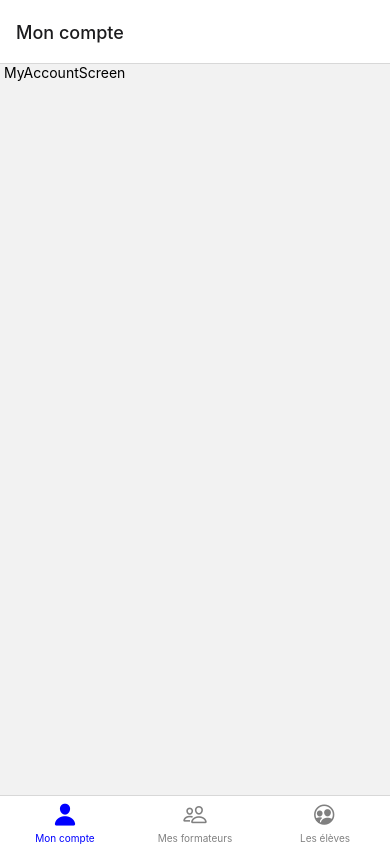
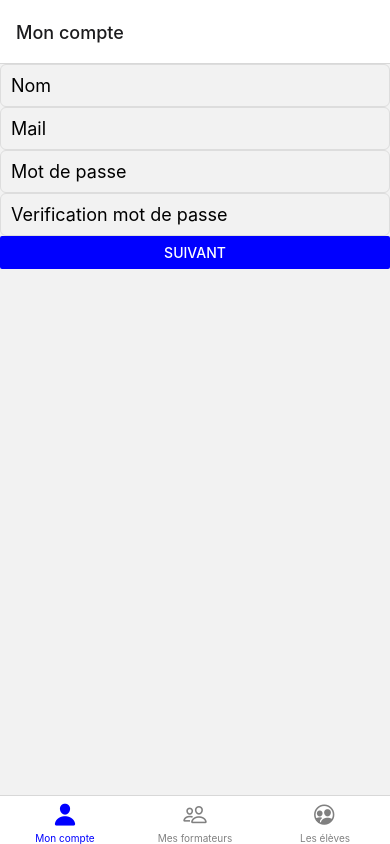
Before and after one commit to WildCodeSchool/2104-wns-remote-tsleague, a React Native app in the folder mobile/: screen / in a window 390 px wide. Built offline with nearby package versions, Linux system fonts and the light colour scheme.

Commit message:
feat: Basic Formik forms with Yup verification of inputs

```diff
--- a/mobile/App.tsx
+++ b/mobile/App.tsx
@@ -3,12 +3,28 @@ import React from "react";
 import { StyleSheet, Text, View } from "react-native";
 import { NavigationContainer } from "@react-navigation/native";
 import { createBottomTabNavigator } from "@react-navigation/bottom-tabs";
-import MyTeachersScreen from "./screens/MyTeachersScreen";
-import MyAccountScreen from "./screens/MyAccountScreen";
-import StudentsScreen from "./screens/StudentsScreen";
+import MyTeachersScreen from "./screens/myTeachers/MyTeachersScreen";
+import MyAccountScreen from "./screens/myAccount/MyAccountScreen";
+import StudentsScreen from "./screens/students/StudentsScreen";
 import { Ionicons } from "@expo/vector-icons";
 
 const Tab = createBottomTabNavigator();
+
+const getIconName = (name: string, focused: boolean) => {
+  switch (name) {
+    case "Mon compte":
+      return focused ? "person" : "person-outline";
+      break;
+    case "Mes formateurs":
+      return focused ? "people" : "people-outline";
+      break;
+    case "Les élèves":
+      return focused ? "people-circle" : "people-circle-outline";
+      break;
+    default:
+      break;
+  }
+};
 
 export default function App() {
   return (
@@ -16,16 +32,13 @@ export default function App() {
       <Tab.Navigator
         screenOptions={({ route }) => ({
           tabBarIcon: ({ focused, color, size }) => {
-            let iconName;
-
-            if (route.name === "Mon compte") {
-              iconName = focused ? "person" : "person-outline";
-            } else if (route.name === "Mes formateurs") {
-              iconName = focused ? "people" : "people-outline";
-            } else if (route.name === "Les élèves") {
-              iconName = focused ? "people-circle" : "people-circle-outline";
-            }
-            return <Ionicons name={iconName} size={size} color={color} />;
+            return (
+              <Ionicons
+                name={getIconName(route.name, focused)}
+                size={size}
+                color={color}
+              />
+            );
           },
           tabBarActiveTintColor: "blue",
           tabBarInactiveTintColor: "gray",
--- a/mobile/package.json
+++ b/mobile/package.json
@@ -14,12 +14,14 @@
     "@react-navigation/native-stack": "^6.1.0",
     "expo": "~42.0.1",
     "expo-status-bar": "~1.0.4",
+    "formik": "^2.2.9",
     "react": "16.13.1",
     "react-dom": "16.13.1",
     "react-native": "https://github.com/expo/react-native/archive/sdk-42.0.0.tar.gz",
     "react-native-safe-area-context": "3.2.0",
     "react-native-screens": "~3.4.0",
-    "react-native-web": "~0.13.12"
+    "react-native-web": "~0.13.12",
+    "yup": "^0.32.9"
   },
   "devDependencies": {
     "@babel/core": "^7.9.0",
--- a/mobile/screens/MyAccountScreen.tsx
+++ /dev/null
@@ -1,10 +0,0 @@
-import React from "react";
-import { Text, View } from "react-native";
-
-export default function MyAccountScreen() {
-    return (
-      <View>
-        <Text> MyAccountScreen </Text>
-      </View>
-    );
-  }
--- a/mobile/screens/MyTeachersScreen.tsx
+++ /dev/null
@@ -1,10 +0,0 @@
-import React from "react";
-import { Text, View } from "react-native";
-
-export default function MyTeachersScreen() {
-    return (
-      <View>
-        <Text> MyTeachersScreen </Text>
-      </View>
-    );
-  }
--- /dev/null
+++ b/mobile/screens/myAccount/MyAccountForm.tsx
@@ -0,0 +1,73 @@
+import React from "react";
+import { StyleSheet, Button, TextInput, View, Text } from "react-native";
+import { globalStyles } from "../../styles/global";
+import { Form, Formik } from "formik";
+import * as yup from "yup";
+
+const ClassroomSchema = yup.object({
+  name: yup.string()
+  .required()
+  .min(5),
+  email: yup.string()
+  .required()
+  .min(5),
+  password: yup.string()
+  .required(),
+  confirmPassword: yup.string()
+  .oneOf([yup.ref('password'), null], 'Les mots de passe ne sont pas les mêmes')
+})
+
+export default function MyAccountForm() {
+  return (
+    <View>
+      <Formik
+        initialValues={{
+          name: "",
+          email: "",
+          password: "",
+          confirmPassword: "",
+        }}
+        validationSchema={ClassroomSchema}
+        onSubmit={(values) => {
+          console.log(values);
+        }}
+      >
+        {(props) => (
+          <View>
+            <TextInput
+              style={globalStyles.input}
+              placeholder="Nom"
+              onChangeText={props.handleChange("name")}
+              value={props.values.name}
+            />
+
+            <TextInput
+              style={globalStyles.input}
+              placeholder="Mail"
+              onChangeText={props.handleChange("email")}
+              value={props.values.email}
+            />
+
+            <TextInput
+              style={globalStyles.input}
+              placeholder="Mot de passe"
+              secureTextEntry={true}
+              onChangeText={props.handleChange("password")}
+              value={props.values.password}
+            />
+
+            <TextInput
+              style={globalStyles.input}
+              placeholder="Verification mot de passe"
+              secureTextEntry={true}
+              onChangeText={props.handleChange("confirmPassword")}
+              value={props.values.confirmPassword}
+            />
+
+            <Button color="blue" title="Suivant" onPress={() => props.handleSubmit} />
+          </View>
+        )}
+      </Formik>
+    </View>
+  );
+}
--- a/mobile/screens/StudentsScreen.tsx
+++ b/mobile/screens/myAccount/MyAccountScreen.tsx
@@ -1,10 +1,11 @@
 import React from "react";
 import { Text, View } from "react-native";
+import MyAccountForm from './MyAccountForm';
 
-export default function StudentsScreen() {
+export default function MyAccountScreen() {
     return (
       <View>
-        <Text> StudentsScreen </Text>
+        <MyAccountForm/>
       </View>
     );
   }
--- /dev/null
+++ b/mobile/screens/myTeachers/MyTeachersForm.tsx
@@ -0,0 +1,51 @@
+import React from "react";
+import { StyleSheet, Button, TextInput, View, Text } from "react-native";
+import { globalStyles } from "../../styles/global";
+import { Form, Formik } from "formik";
+import * as yup from "yup";
+
+const MyTeachersSchema = yup.object({
+  name: yup.string()
+  .required()
+  .min(5),
+  email: yup.string()
+  .required()
+  .min(5),
+})
+
+export default function MyAccountForm() {
+  return (
+    <View>
+      <Formik
+        initialValues={{
+          name: "",
+          email: "",
+          password: "",
+          confirmPassword: "",
+        }}
+        validationSchema={MyTeachersSchema}
+        onSubmit={(values) => {}}
+      >
+        {(props) => (
+          <View>
+            <TextInput
+              style={globalStyles.input}
+              placeholder="Nom"
+              onChangeText={props.handleChange("name")}
+              value={props.values.name}
+            />
+
+            <TextInput
+              style={globalStyles.input}
+              placeholder="Mail"
+              onChangeText={props.handleChange("email")}
+              value={props.values.email}
+            />
+
+            <Button color="blue" title="Suivant" onPress={() => props.handleSubmit} />
+          </View>
+        )}
+      </Formik>
+    </View>
+  );
+}
--- /dev/null
+++ b/mobile/screens/myTeachers/MyTeachersScreen.tsx
@@ -0,0 +1,13 @@
+import React from "react";
+import { StyleSheet, Button, TextInput, View, Text } from "react-native";
+import { globalStyles } from "../../styles/global";
+import { Form, Formik } from "formik";
+import MyTeachersForm from "./MyTeachersForm";
+
+export default function MyTeachersScreen() {
+  return (
+    <View>
+      <MyTeachersForm/>
+    </View>
+  );
+}
--- /dev/null
+++ b/mobile/screens/students/StudentsForm.tsx
@@ -0,0 +1,51 @@
+import React from "react";
+import { StyleSheet, Button, TextInput, View, Text } from "react-native";
+import { globalStyles } from "../../styles/global";
+import { Form, Formik } from "formik";
+import * as yup from "yup";
+
+const StudentsSchema = yup.object({
+  name: yup.string()
+  .required()
+  .min(5),
+  email: yup.string()
+  .required()
+  .min(5),
+})
+
+export default function StudentsForm() {
+  return (
+    <View>
+      <Formik
+        initialValues={{
+          name: "",
+          email: "",
+          password: "",
+          confirmPassword: "",
+        }}
+        validationSchema={StudentsSchema}
+        onSubmit={(values) => {}}
+      >
+        {(props) => (
+          <View>
+            <TextInput
+              style={globalStyles.input}
+              placeholder="Nom"
+              onChangeText={props.handleChange("name")}
+              value={props.values.name}
+            />
+
+            <TextInput
+              style={globalStyles.input}
+              placeholder="Mail"
+              onChangeText={props.handleChange("email")}
+              value={props.values.email}
+            />
+
+            <Button color="blue" title="Suivant" onPress={() => props.handleSubmit} />
+          </View>
+        )}
+      </Formik>
+    </View>
+  );
+}
--- /dev/null
+++ b/mobile/screens/students/StudentsScreen.tsx
@@ -0,0 +1,13 @@
+import React from "react";
+import { StyleSheet, Button, TextInput, View, Text } from "react-native";
+import { globalStyles } from "../../styles/global";
+import { Form, Formik } from "formik";
+import StudentsForm from "./StudentsForm";
+
+export default function StudentsScreen() {
+  return (
+    <View>
+      <StudentsForm/>
+    </View>
+  );
+}
--- /dev/null
+++ b/mobile/styles/global.tsx
@@ -0,0 +1,25 @@
+import { StyleSheet } from 'react-native';
+
+
+export const globalStyles = StyleSheet.create({
+    titleText: {
+      fontSize: 18,
+      fontWeight: 'bold',
+      color: '#333',
+    },
+    paragraph: {
+      marginVertical: 8,
+      lineHeight: 20,
+    },
+    container: {
+      flex: 1,
+      padding: 20,
+    },
+    input: {
+      borderWidth: 1,
+      borderColor: '#ddd',
+      padding: 10,
+      fontSize: 18,
+      borderRadius: 6,
+    },
+  });
```
Also changed, not shown: mobile/screens/home/HomeScreen.tsx (renamed from mobile/screens/HomeScreen.tsx), 2 other files (tests, documents, lock files or other folders).
